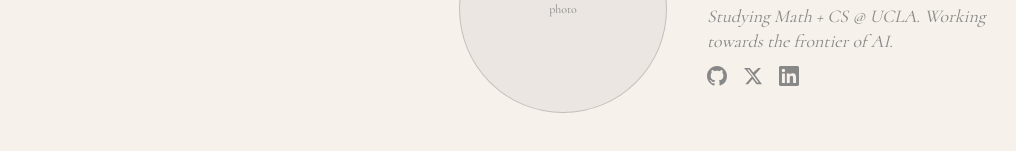
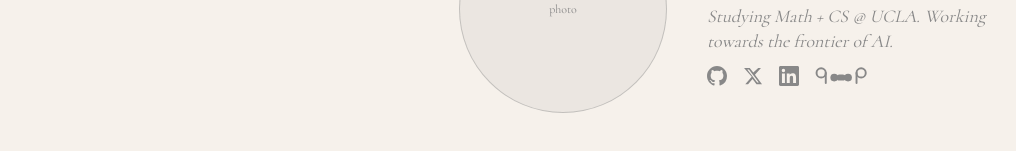
Before and after one commit to vedthebear/website, a Next.js app: page / in a window 1280 px wide. Shown: the part 391-542 px from the top of the page, without its empty margins (9-1025 px from the left). Built offline with nearby package versions, Linux system fonts and the light colour scheme.

Commit message:
add bearblog

```diff
--- a/app/page.tsx
+++ b/app/page.tsx
@@ -32,6 +32,17 @@ export default function Home() {
                 <path d="M20.447 20.452h-3.554v-5.569c0-1.328-.027-3.037-1.852-3.037-1.853 0-2.136 1.445-2.136 2.939v5.667H9.351V9h3.414v1.561h.046c.477-.9 1.637-1.85 3.37-1.85 3.601 0 4.267 2.37 4.267 5.455v6.286zM5.337 7.433a2.062 2.062 0 0 1-2.063-2.065 2.064 2.064 0 1 1 2.063 2.065zm1.782 13.019H3.555V9h3.564v11.452zM22.225 0H1.771C.792 0 0 .774 0 1.729v20.542C0 23.227.792 24 1.771 24h20.451C23.2 24 24 23.227 24 22.271V1.729C24 .774 23.2 0 22.222 0h.003z"/>
               </svg>
             </a>
+            <a href="https://vedere.bearblog.dev" target="_blank" rel="noopener noreferrer" className="hover:text-[var(--foreground)] transition-colors" aria-label="Bear Blog">
+              <svg viewBox="0 0 68 26" fill="none" className="h-5 w-auto">
+                <circle cx="8" cy="9" r="6" stroke="currentColor" strokeWidth="2.5"/>
+                <line x1="14" y1="9" x2="14" y2="22" stroke="currentColor" strokeWidth="2.5" strokeLinecap="round"/>
+                <circle cx="25" cy="15" r="5" fill="currentColor"/>
+                <rect x="28" y="11" width="12" height="8" rx="4" fill="currentColor"/>
+                <circle cx="43" cy="15" r="5" fill="currentColor"/>
+                <circle cx="60" cy="9" r="6" stroke="currentColor" strokeWidth="2.5"/>
+                <line x1="54" y1="9" x2="54" y2="22" stroke="currentColor" strokeWidth="2.5" strokeLinecap="round"/>
+              </svg>
+            </a>
           </div>
         </div>
 
```
